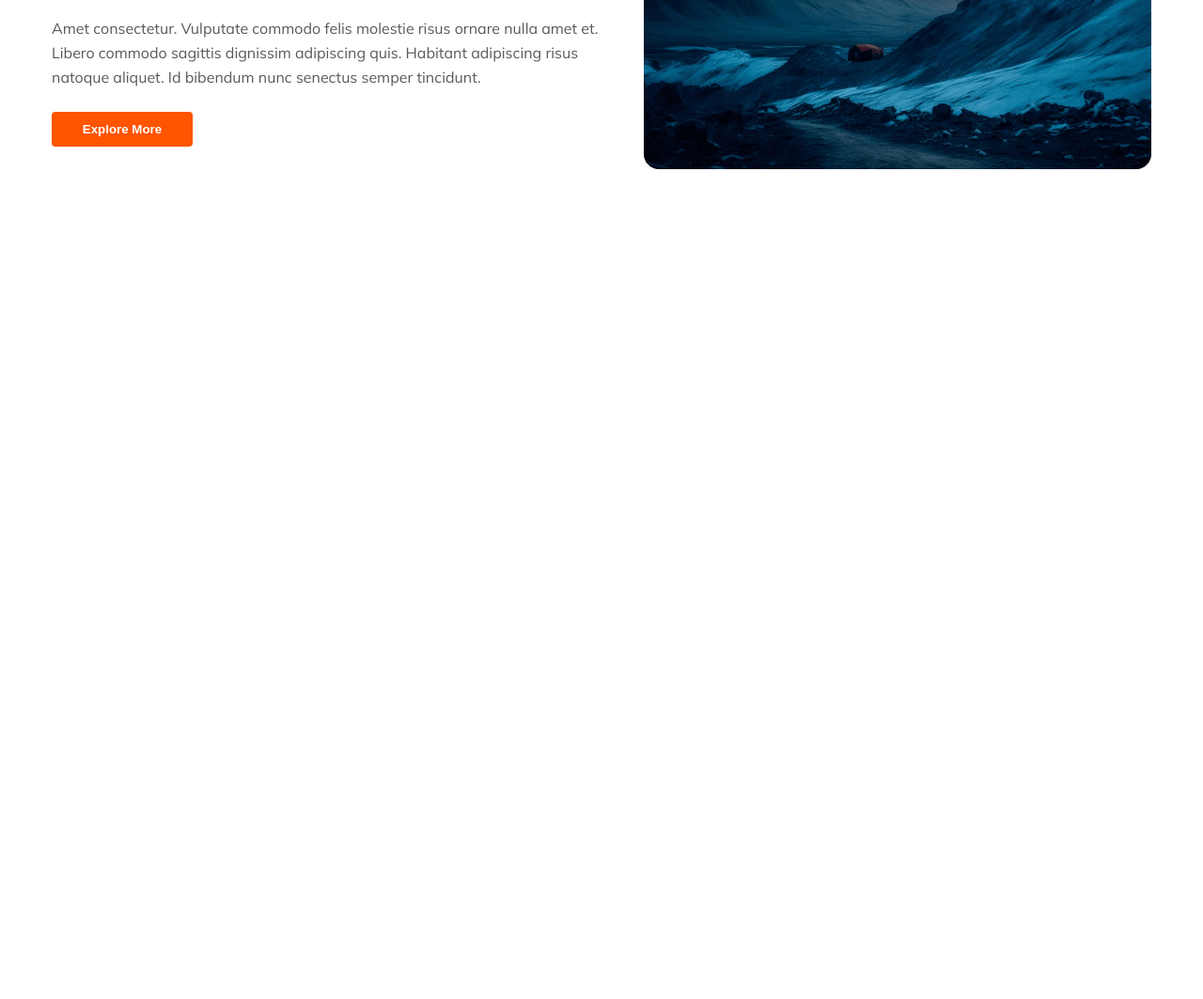
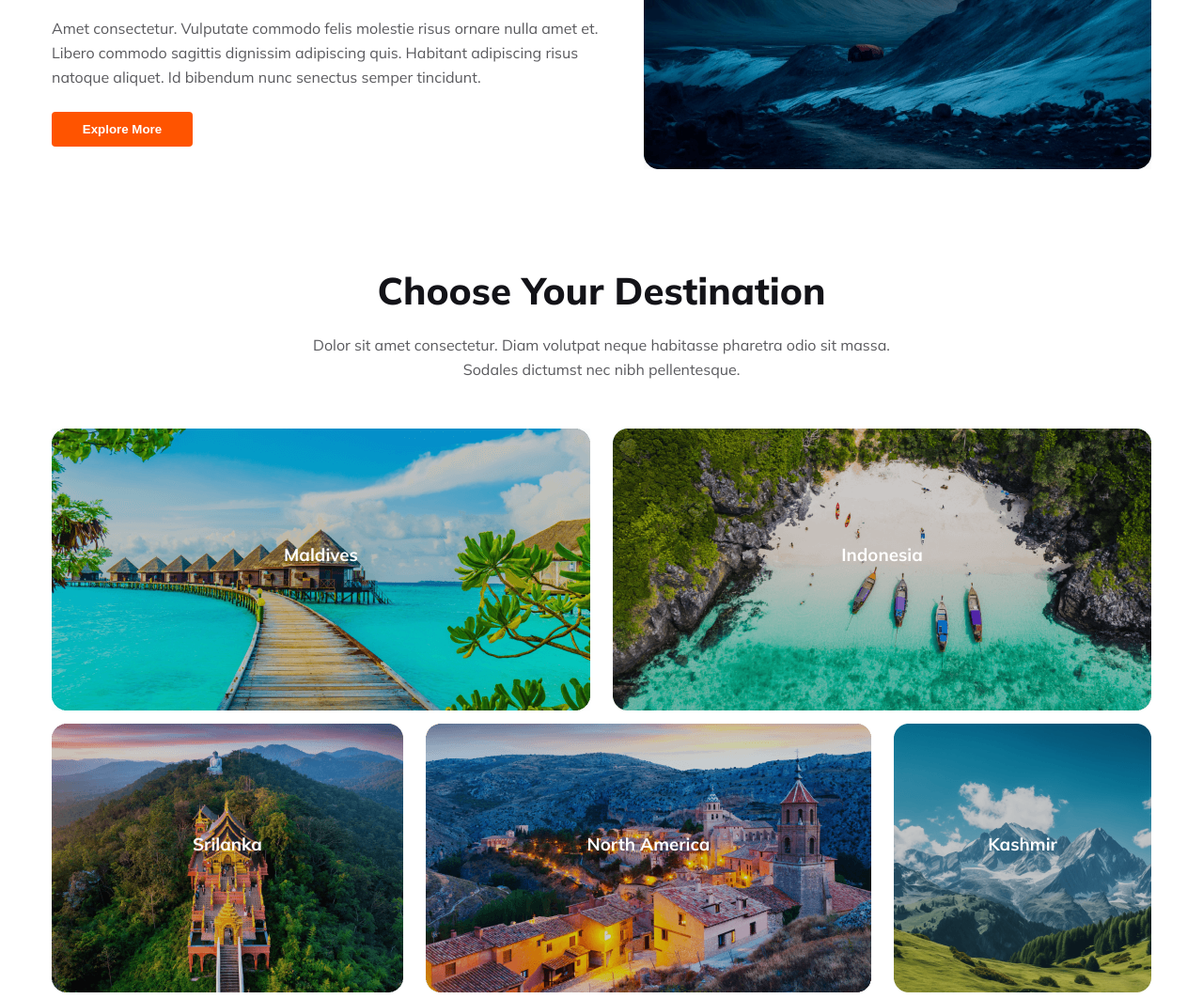
Before and after one commit to MD-Moniruzzaman-Arafat/web-project-4, a plain HTML site: page index.html in a window 1280 px wide. Shown: the part 997-2060 px from the top of the page at 94% size. Before the commit the page ends 1231 px from the top, so only its background shows below. Drawn offline with Linux system fonts and the light colour scheme.

Commit message:
choose your destination section design and responsive

```diff
--- a/index.html
+++ b/index.html
@@ -77,6 +77,51 @@
                 <img src="./Images/Rectangle 4.png" alt="Popular Tours">
             </div>
         </section>
+
+        <!-- Choose Your Destination -->
+        <section class="choose-your-destination-container">
+            <div class="choose-your-destination-title">
+                <h1>Choose Your Destination</h1>
+                <p>Dolor sit amet consectetur. Diam volutpat neque habitasse pharetra odio sit massa. Sodales dictumst
+                    nec nibh pellentesque.</p>
+            </div>
+            <div class="choose-your-destination-images">
+                <div class="destination-image">
+                    <div class="destination-image-item">
+                        <img src="./Images/Rectangle 5.png" alt="">
+                        <h3>Maldives</h3>
+                    </div>
+                    <div class="destination-image-item">
+                        <img src="./Images/Rectangle 8.png" alt="">
+                        <h3>Indonesia</h3>
+                    </div>
+                </div>
+                <div class="destination-image">
+                    <div class="destination-image-item">
+                        <img src="./Images/Rectangle 6.png" alt="">
+                        <h3>Srilanka</h3>
+                    </div>
+                    <div class="destination-image-item">
+                        <img src="./Images/Rectangle 7.png" alt="">
+                        <h3>North America</h3>
+                    </div>
+                    <div class="destination-image-item">
+                        <img src="./Images/Rectangle 9.png" alt="">
+                        <h3>Kashmir</h3>
+                    </div>
+                </div>
+                <div class="destination-image">
+                    <div class="destination-image-item">
+                        <img src="./Images/Rectangle 11.png" alt="">
+                        <h3>Bangladesh</h3>
+                    </div>
+                    <div class="destination-image-item">
+                        <img src="./Images/Rectangle 10.png" alt="">
+                        <h3>Bandarban</h3>
+                    </div>
+                </div>
+            </div>
+        </section>
     </main>
 
 </body>
--- a/style.css
+++ b/style.css
@@ -195,6 +195,58 @@ button {
     height: 100%;
 }
 
+.choose-your-destination-container {
+    padding: 50px 0;
+}
+
+.choose-your-destination-title {
+    max-width: 650px;
+    margin: 0 auto;
+}
+
+.choose-your-destination-title h1 {
+    text-align: center;
+    margin-bottom: 20px;
+    color: #131318;
+    font-size: 40px;
+    font-style: normal;
+    font-weight: 800;
+    line-height: normal;
+}
+
+.choose-your-destination-title p {
+    color: rgba(19, 19, 24, 0.70);
+    text-align: center;
+    font-family: Mulish;
+    font-size: 16px;
+    font-style: normal;
+    font-weight: 400;
+    line-height: 26px;
+    /* 162.5% */
+}
+
+.choose-your-destination-images {
+    margin-top: 50px;
+}
+
+.destination-image {
+    display: flex;
+    justify-content: space-between;
+    margin-bottom: 10px;
+}
+
+.destination-image-item {
+    position: relative;
+}
+
+.destination-image-item h3 {
+    position: absolute;
+    top: 40%;
+    color: #fff;
+    text-align: center;
+    width: 100%;
+}
+
 /* responsive design */
 @media (max-width: 320px) {
     .navbar-container {
@@ -282,4 +334,20 @@ button {
     .popular-tours-text p {
         text-align: justify;
     }
+
+    .choose-your-destination-container {
+        margin: 0 10px;
+    }
+
+    .destination-image {
+        display: flex;
+        flex-direction: column;
+        justify-content: space-between;
+    }
+
+    .destination-image-item img {
+        width: 100%;
+        height: 170px;
+        margin-bottom: 10px;
+    }
 }
```
